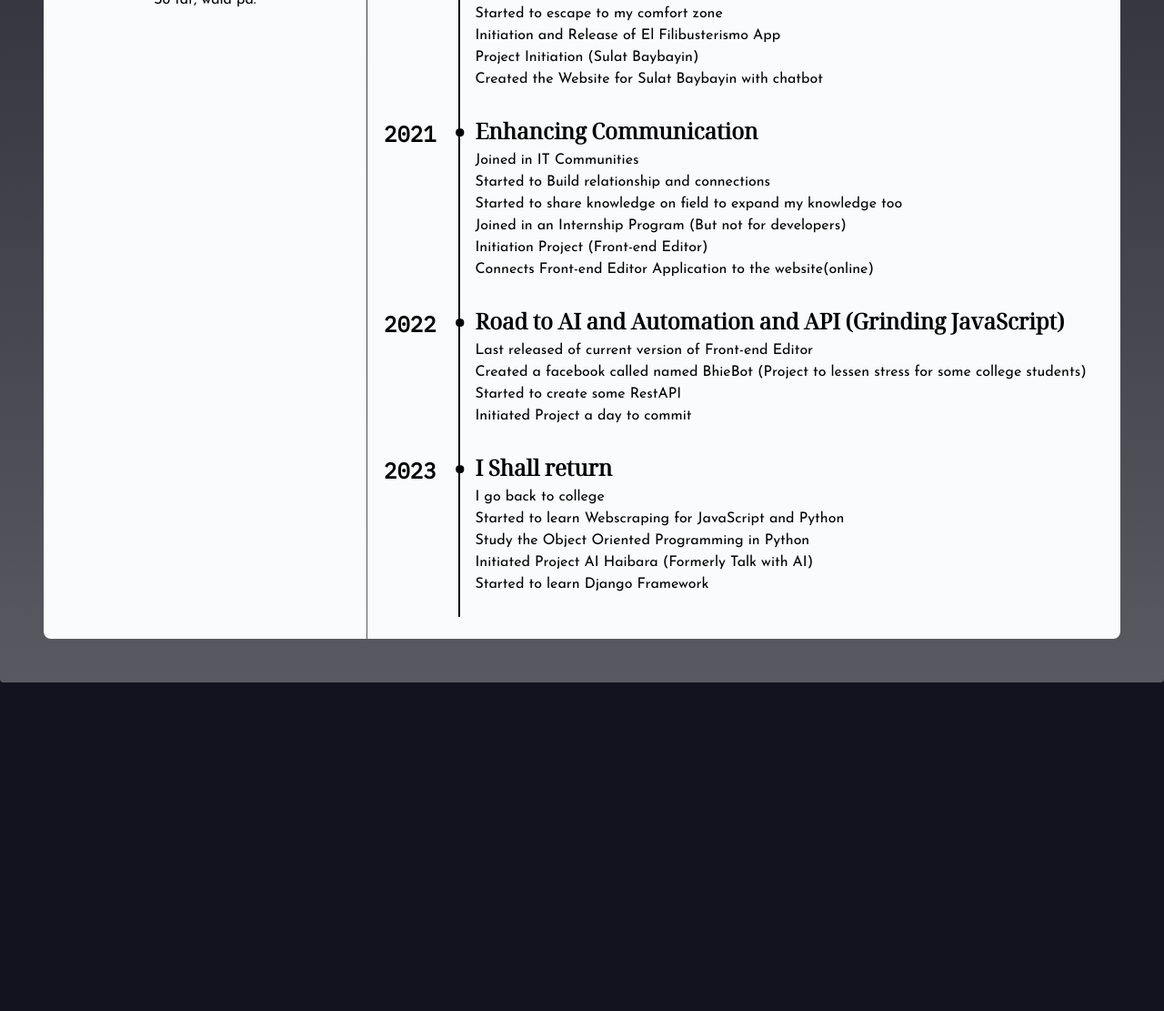
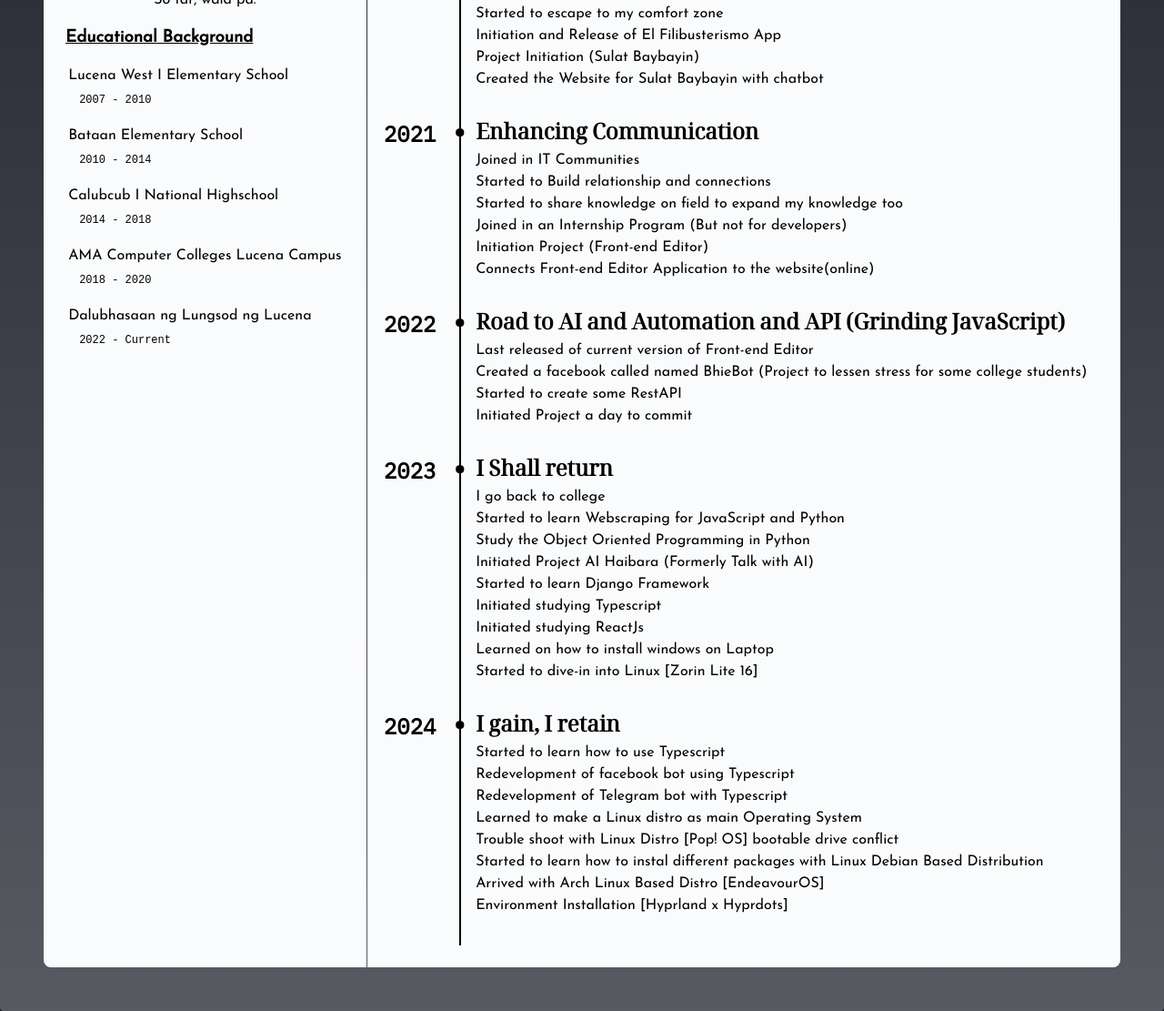
Before and after one commit to RyannKim327/OnlineResume, a plain HTML site: page index.html in a window 1280 px wide. Shown: the part 781-1892 px from the top of the page at 91% size. Before the commit the page ends 1531 px from the top, so only its background shows below. Drawn offline with Linux system fonts and the light colour scheme; a web font is replaced by a local one.

Commit message:
04-28-24 11:06 [Make responsive, and added some info]

```diff
--- a/css/style.css
+++ b/css/style.css
@@ -27,7 +27,6 @@ body > div {
   width: 100vw;
   display: flex;
   flex-direction: row;
-  overflow-x: hidden;
 }
 
 div > section {
@@ -94,6 +93,13 @@ div > section {
   margin-left: 0.5rem;
 }
 
+#personalInformation > .elements > ul > p {
+  font-family: "IBX Plex Mono", monospace;
+  font-size: 0.75rem;
+  padding: 0.75rem;
+  padding-bottom: 1.5rem;
+}
+
 #timeline {
   display: flex;
   flex-direction: column;
@@ -131,7 +137,7 @@ div > section {
 
 #timeline > table th.year::after {
   content: "•";
-  margin-right: -1.15rem;
+  margin-right: -1.1rem;
   font-size: 2rem;
   padding-left: 1rem;
 }
@@ -148,3 +154,44 @@ div > section {
   content: "hello world";
   color: transparent;
 }
+
+/* Scroll */
+
+::-webkit-scrollbar {
+  border-radius: 1rem;
+  background-color: white;
+  width: 0.25rem;
+  padding: 0.25rem;
+}
+
+::webkit-scrollbar-track {
+  border-radius: 1rem;
+}
+
+::-webkit-scrollbar-thumb {
+  border-radius: 1rem;
+  background-color: #333333;
+}
+
+/* Tablet Mode */
+
+@media only screen and (max-width: 1000px) {
+  body > div {
+    display: flex;
+    flex-direction: column;
+  }
+  div :is(#personalInformation, #timeline) {
+    width: 100%;
+    margin: 0.05rem 0;
+  }
+  #personalInformation {
+    border-radius: 0;
+    border-top-left-radius: 0.5rem;
+    border-top-right-radius: 0.5rem;
+  }
+  #timeline {
+    border-radius: 0;
+    border-bottom-left-radius: 0.5rem;
+    border-bottom-right-radius: 0.5rem;
+  }
+}
--- a/index.html
+++ b/index.html
@@ -7,7 +7,7 @@
     <link href="css/style.css" rel="stylesheet" />
   </head>
   <body>
-    <div>
+    <div id="main">
       <section id="personalInformation">
         <div class="header">
           <img
@@ -60,6 +60,21 @@
           <h3>Achievements</h3>
           <ul>
             <li>So far, wala pa.</li>
+          </ul>
+        </div>
+        <div class="elements">
+          <h3>Educational Background</h3>
+          <ul>
+            <li>Lucena West I Elementary School</li>
+            <p>2007 - 2010</p>
+            <li>Bataan Elementary School</li>
+            <p>2010 - 2014</p>
+            <li>Calubcub I National Highschool</li>
+            <p>2014 - 2018</p>
+            <li>AMA Computer Colleges Lucena Campus</li>
+            <p>2018 - 2020</p>
+            <li>Dalubhasaan ng Lungsod ng Lucena</li>
+            <p>2022 - Current</p>
           </ul>
         </div>
       </section>
@@ -210,7 +225,7 @@
             <td class="gap"></td>
           </tr>
           <tr>
-            <th class="year" rowspan="7">2023</th>
+            <th class="year" rowspan="11">2023</th>
             <th>I Shall return</th>
           </tr>
           <tr>
@@ -229,6 +244,57 @@
             <td>Started to learn Django Framework</td>
           </tr>
           <tr>
+            <td>Initiated studying Typescript</td>
+          </tr>
+          <tr>
+            <td>Initiated studying ReactJs</td>
+          </tr>
+          <tr>
+            <td>Learned on how to install windows on Laptop</td>
+          </tr>
+          <tr>
+            <td>Started to dive-in into Linux [Zorin Lite 16]</td>
+          </tr>
+          <tr>
+            <td class="gap"></td>
+          </tr>
+          <tr>
+            <th class="year" rowspan="11">2024</th>
+            <th>I gain, I retain</th>
+          </tr>
+          <tr>
+            <td>Started to learn how to use Typescript</td>
+          </tr>
+          <tr>
+            <td>Redevelopment of facebook bot using Typescript</td>
+          </tr>
+          <tr>
+            <td>Redevelopment of Telegram bot with Typescript</td>
+          </tr>
+          <tr>
+            <td>Learned to make a Linux distro as main Operating System</td>
+          </tr>
+          <tr>
+            <td>
+              Trouble shoot with Linux Distro [Pop! OS] bootable drive conflict
+            </td>
+          </tr>
+          <tr>
+            <td>
+              Started to learn how to instal different packages with Linux
+              Debian Based Distribution
+            </td>
+          </tr>
+          <tr>
+            <td>Arrived with Arch Linux Based Distro [EndeavourOS]</td>
+          </tr>
+          <tr>
+            <td>Environment Installation [Hyprland x Hyprdots]</td>
+          </tr>
+          <tr>
+            <td></td>
+          </tr>
+          <tr>
             <td class="gap"></td>
           </tr>
         </table>
```
Also changed, not shown: 1 other file.
